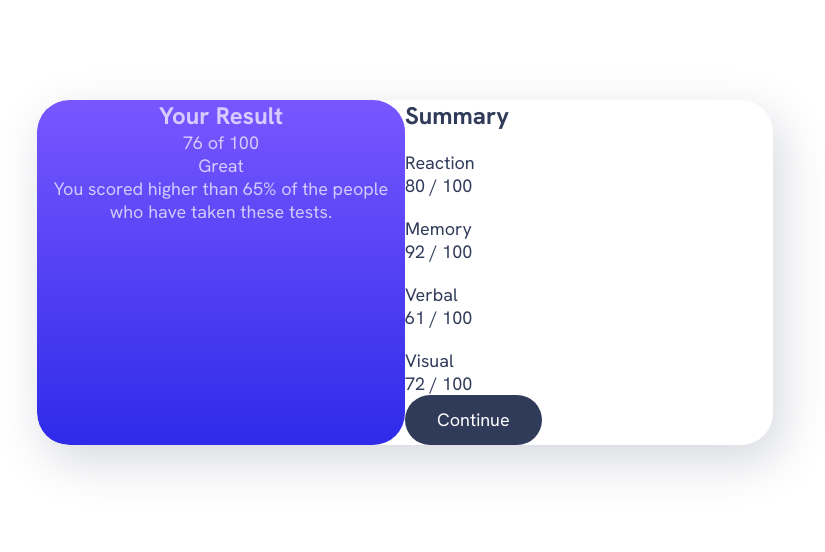
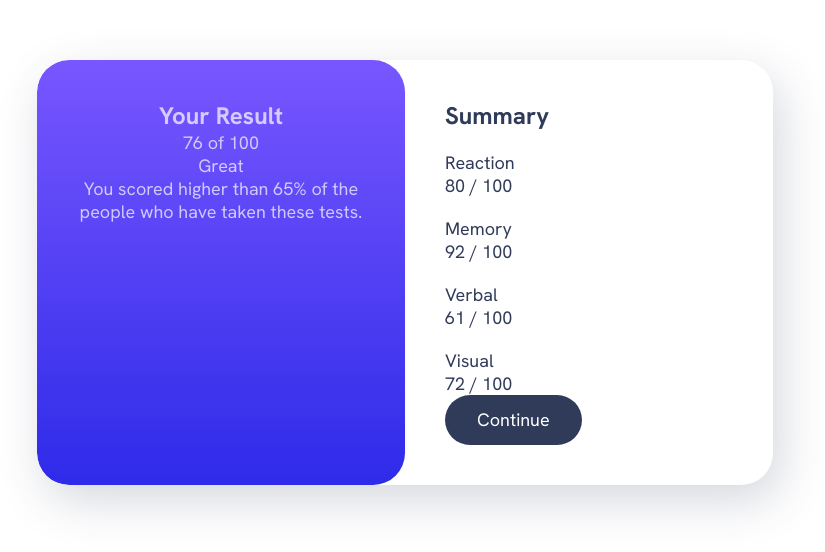
Before and after one commit to Annie-Huang/results-summary-component, a website: page index.html in a window 1280 px wide. Shown: the part 128-680 px from the top of the page, without its empty margins (235-1060 px from the left). Drawn offline with Linux system fonts and the light colour scheme.

Commit message:
Add padding for both side

```diff
--- a/style.css
+++ b/style.css
@@ -107,6 +107,7 @@ body {
 }
 
 .result-summary {
+  --padding: 2.5rem;
   --border-radius: 2rem;
 
   max-width: 46rem;
@@ -122,6 +123,11 @@ body {
   }
 }
 
+.results,
+.summary {
+  padding: var(--padding);
+}
+
 .results {
   color: hsl(var(--clr-neutral-hsl-100), 0.7);
   text-align: center;
```
